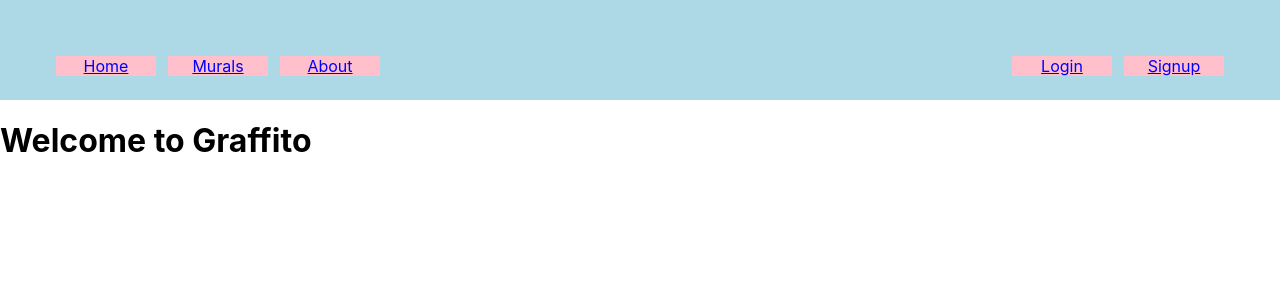
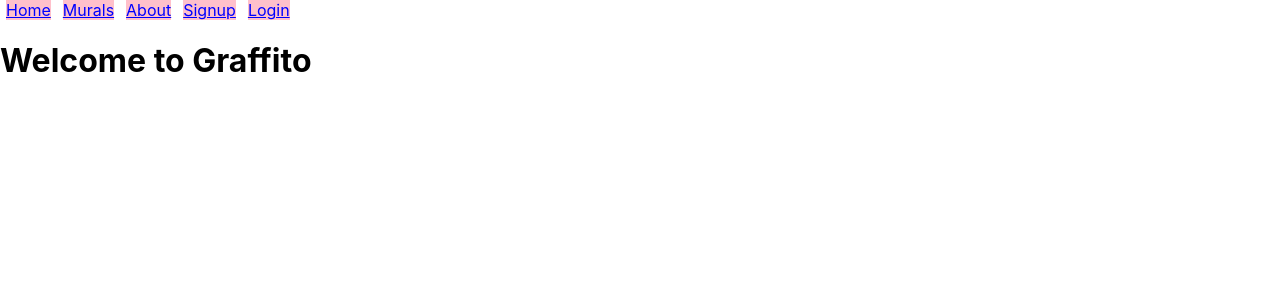
Before and after one commit to ltramos7/graffito-front-end, a React (Create React App) app: page / in a window 1280 px wide. Shown: the top 300 px of the page. Built offline with nearby package versions, Linux system fonts and the light colour scheme.

Commit message:
Revert "added CSS stying to the navbar"
This reverts commit 474b57e64a81250e5e2343b25bcf9da5bf6f0fa2.

```diff
--- a/src/App.css
+++ b/src/App.css
@@ -1,21 +1,4 @@
-.navBar{
-  background-color: lightblue;
-  padding: 50px;
-}
-
-.left {
-  float: left;
-  text-align: center;
-}
-
-.right {
-  float: right;
-  text-align: center;
-
-}
-
-
-/* .App {
+.App {
   text-align: center;
 }
 
@@ -52,4 +35,4 @@
   to {
     transform: rotate(360deg);
   }
-} */
+}
--- a/src/components/Navbar.js
+++ b/src/components/Navbar.js
@@ -12,24 +12,24 @@ const link = {
 class Navbar extends Component{
     render(){
         return(
-        <div className="navBar">
-            <NavLink to='/' exact style={link} className="left">
+        <div>
+            <NavLink to='/' exact style={link}>
                 Home
             </NavLink>
 
-            <NavLink to='/murals' exact style={link} className="left">
+            <NavLink to='/murals' exact style={link}>
                 Murals
             </NavLink>
 
-            <NavLink to='/about' exact style={link}className="left">
+            <NavLink to='/about' exact style={link}>
                 About
             </NavLink>
 
-            <NavLink to='/signup' exact style={link} className="right">
+            <NavLink to='/signup' exact style={link}>
                 Signup
             </NavLink>
 
-            <NavLink to='/login' exact style={link} className="right">
+            <NavLink to='/login' exact style={link}>
                 Login
             </NavLink>
 
```
